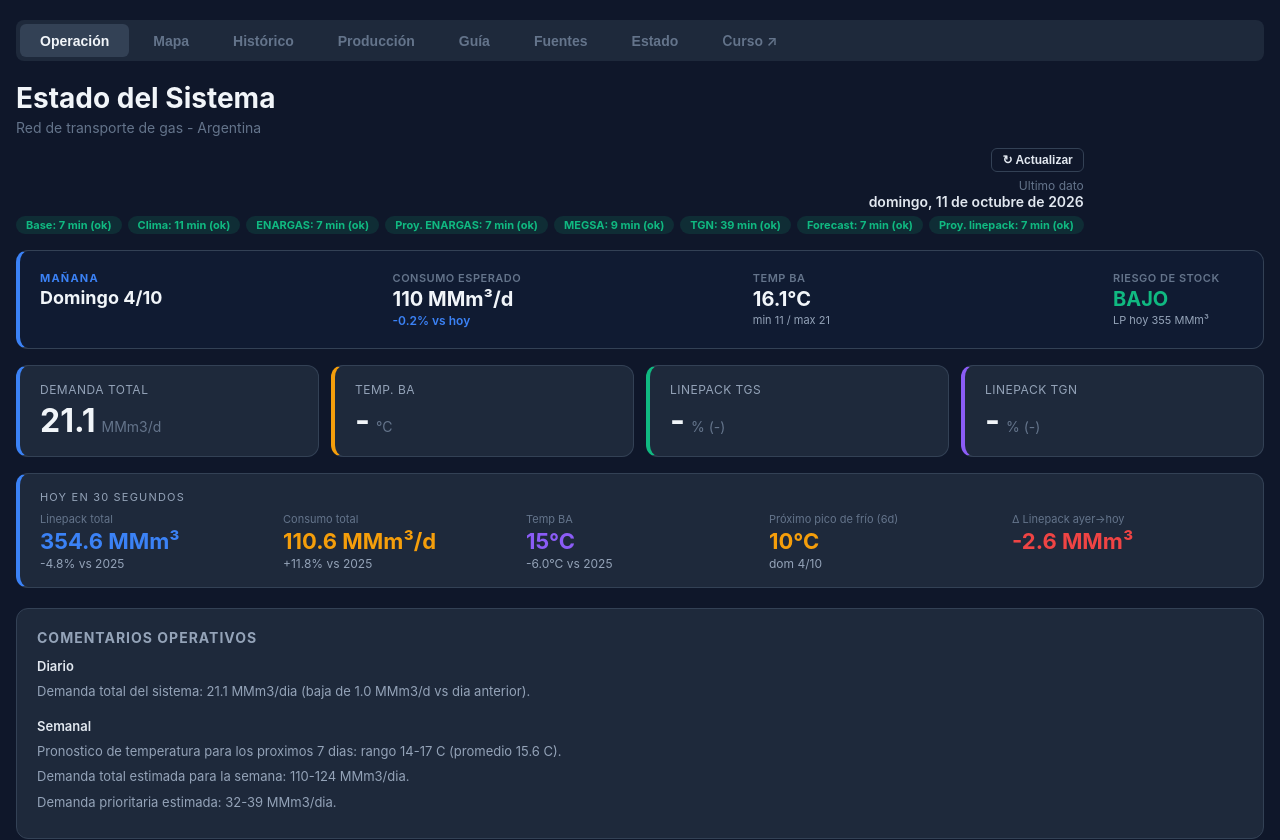
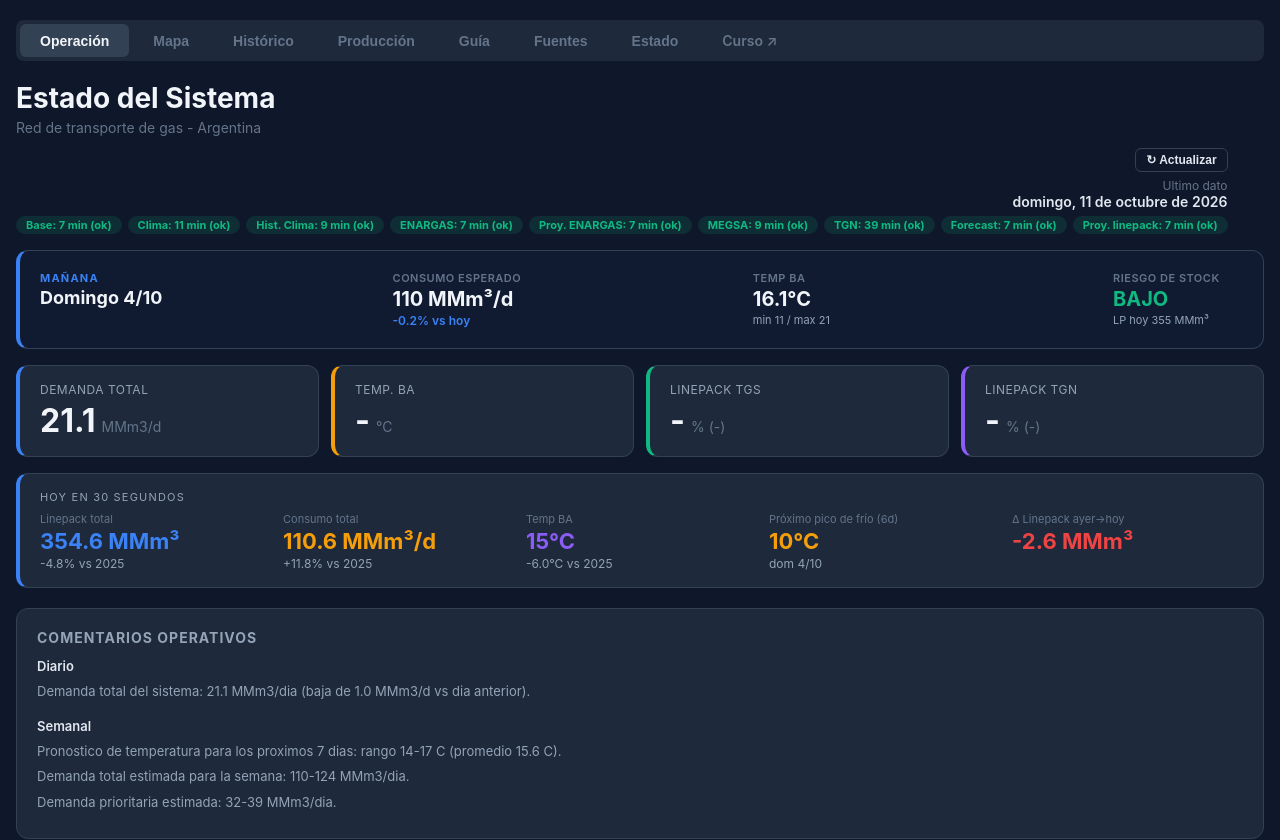
Before and after one commit to RodrigoManassero/estado-sistema-gas-rodrigo, a React (Vite) app: page / in a window 1280 px wide. Shown: the top 840 px of the page. Built offline with nearby package versions, Linux system fonts and the light colour scheme.

Commit message:
Add weather history state and data to OperacionPage

```diff
--- a/src/components/OperacionPage.tsx
+++ b/src/components/OperacionPage.tsx
@@ -4,6 +4,7 @@ import {
   useInjectionsDaily,
   useComments,
   useWeather,
+  useWeatherHistory,
   useDemandForecast,
   useWeatherRegions,
   useEnargasRDS,
@@ -70,6 +71,7 @@ export default function OperacionPage() {
   const injectionsDailyState = useInjectionsDaily()
   const commentsState = useComments()
   const weatherState = useWeather()
+  const weatherHistoryState = useWeatherHistory()
   const forecastState = useDemandForecast()
   const regionsState = useWeatherRegions()
   const rdsState = useEnargasRDS()
@@ -88,6 +90,7 @@ export default function OperacionPage() {
   // otherwise React complains about "rendered more hooks than the previous
   // render" when loading flips from true to false.
   const weatherForecast = weatherState.data?.forecast ?? []
+  const weatherHistoryData = weatherHistoryState.data
   const demandFc = forecastState.data
 
   // daily.json is built self-sufficient by the pipeline (build_daily.py merges
@@ -141,6 +144,7 @@ export default function OperacionPage() {
   const freshness = [
     { label: 'Base', generatedAt: dailyState.meta.generated_at },
     { label: 'Clima', generatedAt: weatherState.meta.generated_at },
+    { label: 'Hist. Clima', generatedAt: weatherHistoryState.meta.generated_at },
     { label: 'ENARGAS', generatedAt: rdsState.meta.generated_at },
     { label: 'Proy. ENARGAS', generatedAt: psState.meta.generated_at },
     { label: 'MEGSA', generatedAt: megsaState.meta.generated_at },
@@ -251,6 +255,7 @@ export default function OperacionPage() {
           <h3 style={sectionTitle}>Temperatura (real + forecast)</h3>
           <TemperatureChart
             data={valid}
+            historyData={weatherHistoryData}
             forecast={weatherForecast}
             regions={regions}
             selectedCityId={selectedCity}
```
